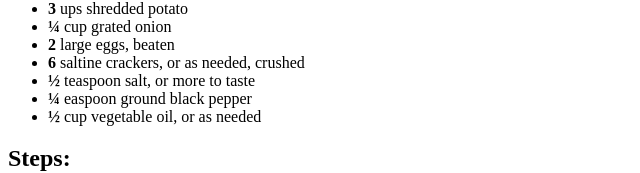
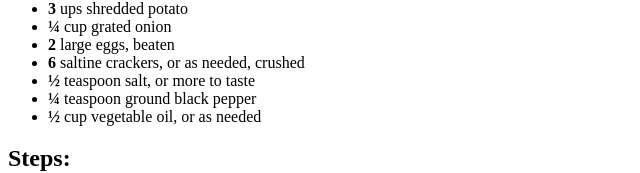
Before and after one commit to VycMajoris/odin-recipes, a plain HTML site: page recipes/potato_latkes.html in a window 1280 px wide. Shown: the part 637-810 px from the top of the page, 0-640 px from the left. Drawn offline with Linux system fonts and the light colour scheme.

Commit message:
fix broken img for third recipe and fix a typo on second recipe

```diff
--- a/recipes/potato_latkes.html
+++ b/recipes/potato_latkes.html
@@ -27,7 +27,7 @@
         <li><strong>2</strong>  large eggs, beaten</li>
         <li><strong>6</strong> saltine crackers, or as needed, crushed</li>
         <li><strong>½</strong>  teaspoon salt, or more to taste</li>
-        <li><strong>¼</strong> easpoon ground black pepper</li>
+        <li><strong>¼</strong> teaspoon ground black pepper</li>
         <li><strong>½</strong> cup vegetable oil, or as needed</li>
 
     </ul>
```
Also changed, not shown: recipes/creamy_chocolate_fudge.html (+1 -1 lines).
